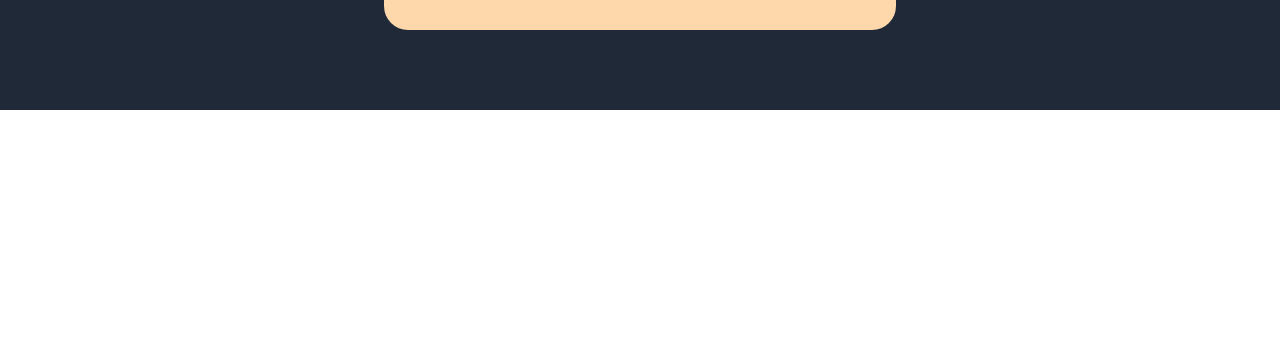
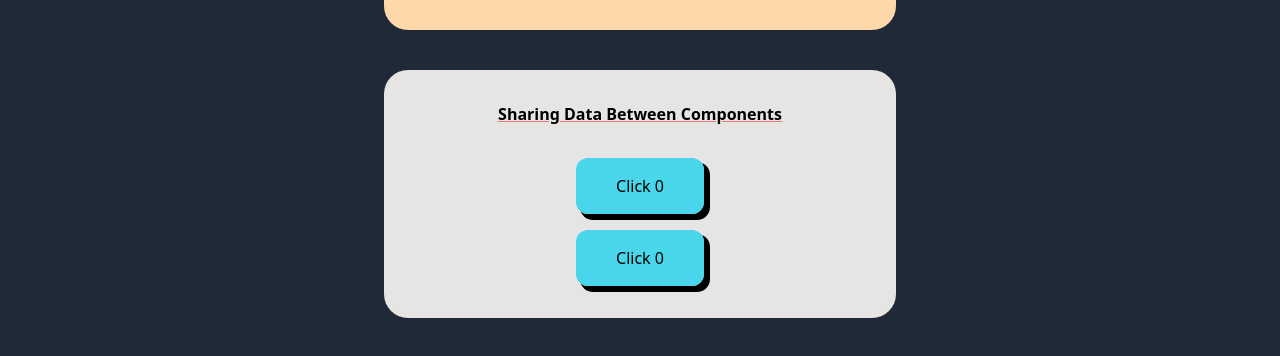
Before and after one commit to Luchooo/react-quick-start, a React (Vite) app: page / in a window 1280 px wide. Shown: the part 2283-2639 px from the top of the page. Before the commit the page ends 2393 px from the top, so only its background shows below. Built offline with nearby package versions, Linux system fonts and the light colour scheme; no server answers.

Commit message:
feat: "Sharing state between components lesson."

```diff
--- a/src/App.tsx
+++ b/src/App.tsx
@@ -6,6 +6,7 @@ import { Products } from "./lessons/renderingLists/Products";
 import { Alert } from "./lessons/respondingEvents/Alert";
 import { Counter } from "./lessons/updatingScreen/Counter";
 import { ProductsList } from "./lessons/usingHooks/ProductsList";
+import { SharedState } from "./lessons/sharingData/SharedState";
 
 export const App = () => {
   return (
@@ -29,14 +30,17 @@ export const App = () => {
         {/* Rendering lists ⬇️ */}
         <Products />
 
-        {/* Responding to events */}
+        {/* Responding to events ⬇️ */}
         <Alert />
 
-        {/* Updating the screen */}
+        {/* Updating the screen ⬇️ */}
         <Counter />
 
-        {/* Using hooks - useEffect */}
+        {/* Using hooks - useEffect ⬇️ */}
         <ProductsList />
+
+        {/* Sharing data between components ⬇️ */}
+        <SharedState />
 
         <div className="mb-10"></div>
       </div>
--- /dev/null
+++ b/src/lessons/sharingData/SharedState.tsx
@@ -0,0 +1,33 @@
+import { useCount } from "./hooks/useCount";
+
+type MyButtonProps = {
+  count: number;
+  onClick: () => void;
+};
+
+const MyButton = ({ count, onClick }: MyButtonProps) => {
+  return (
+    <button
+      className="flex gap-4 bg-cyan-400/80 px-10 py-4 shadow-[5px_5px_0px_1px_#000] rounded-xl transition duration-100 active:shadow-none"
+      onClick={onClick}
+    >
+      Click {count}
+    </button>
+  );
+};
+
+export const SharedState = () => {
+  const { count, handleClick } = useCount();
+
+  return (
+    <div className="bg-stone-200 max-w-lg w-full flex flex-col items-center p-8 rounded-3xl">
+      <h1 className="mb-8 capitalize font-semibold underline decoration-red-400">
+        Sharing data between components
+      </h1>
+      <div className="flex flex-col gap-4">
+        <MyButton count={count} onClick={handleClick} />
+        <MyButton count={count} onClick={handleClick} />
+      </div>
+    </div>
+  );
+};
--- /dev/null
+++ b/src/lessons/sharingData/hooks/useCount.tsx
@@ -0,0 +1,9 @@
+import { useState } from "react";
+export const useCount = () => {
+  const [count, setCount] = useState(0);
+  const handleClick = () => {
+    setCount(count + 1);
+  };
+
+  return { count, handleClick };
+};
```
Also changed, not shown: 1 other file (tests, documents, lock files or other folders).
